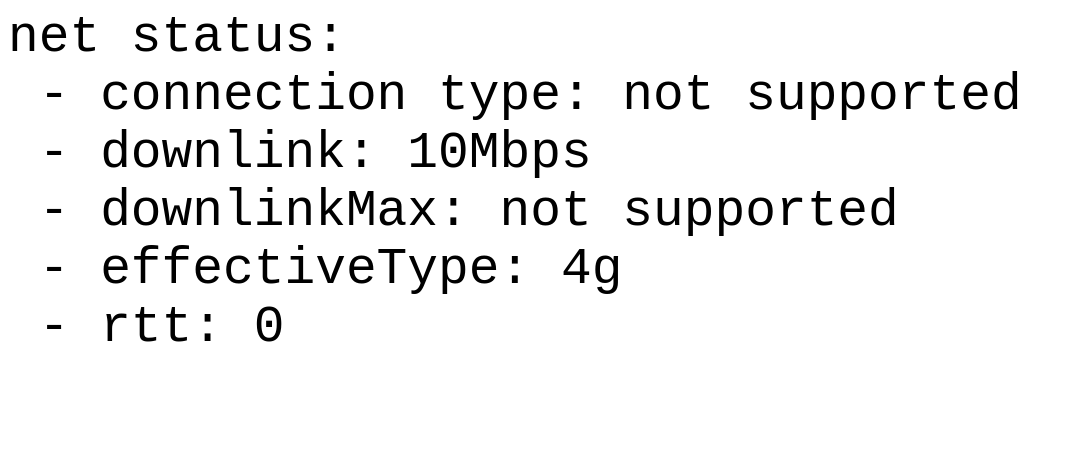
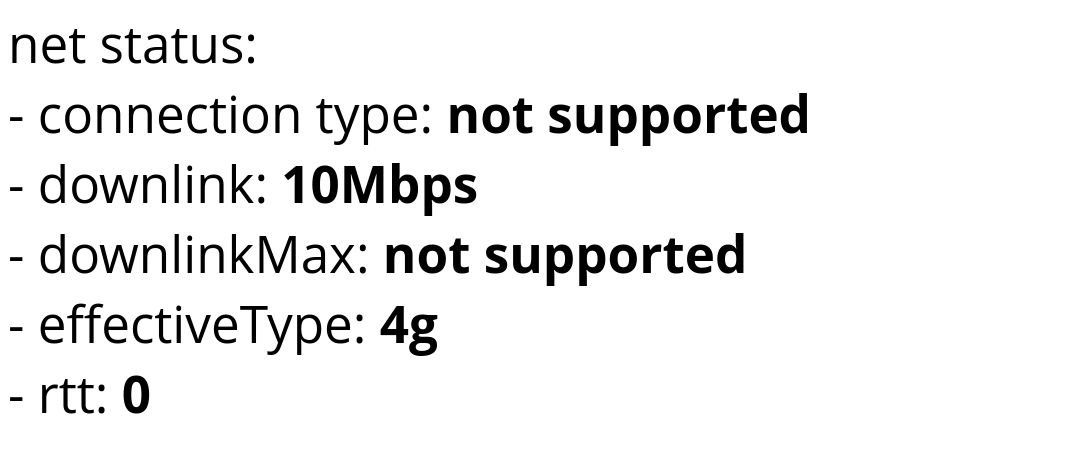
Before and after one commit to piecioshka/net, a website: page index.html in a window 1280 px wide. Shown: the whole page, without its empty margins (0-1071 px from the left). Drawn offline with Linux system fonts and the light colour scheme.

Commit message:
Bold values & add screenshot

```diff
--- a/index.css
+++ b/index.css
@@ -1,8 +1,8 @@
 body {
-    font-family: 'Open Sans', sans-serif;
     font-size: 4vw;
 }
 
-pre {
+.board {
     margin: 0;
+    font-family: 'Open Sans', sans-serif;
 }
--- a/index.html
+++ b/index.html
@@ -7,7 +7,7 @@
     <link rel="stylesheet" href="index.css"/>
 </head>
 <body>
-    <pre></pre>
+    <div class="board"></div>
     <script src="index.js"></script>
 </body>
 </html>
--- a/index.js
+++ b/index.js
@@ -8,7 +8,7 @@
     }
 
     function display(text) {
-        $board.innerHTML += `${text}\n`;
+        $board.innerHTML += `${text}<br/>`;
     }
 
     function buildStatus() {
@@ -50,15 +50,15 @@
 
         clear();
         display('net status:');
-        display(` - connection type: ${connectionType}`);
-        display(` - downlink: ${downlink}`);
-        display(` - downlinkMax: ${downlinkMax}`);
-        display(` - effectiveType: ${effectiveType}`);
-        display(` - rtt: ${rtt}`);
+        display(` - connection type: <strong>${connectionType}</strong>`);
+        display(` - downlink: <strong>${downlink}</strong>`);
+        display(` - downlinkMax: <strong>${downlinkMax}</strong>`);
+        display(` - effectiveType: <strong>${effectiveType}</strong>`);
+        display(` - rtt: <strong>${rtt}</strong>`);
     }
 
     function setup() {
-        $board = document.querySelector('pre');
+        $board = document.querySelector('.board');
         logConnectionType();
         window.navigator.connection.addEventListener('change', logConnectionType);
     }
--- a/package.json
+++ b/package.json
@@ -16,9 +16,9 @@
     "devDependencies": {},
     "repository": {
         "type": "git",
-        "url": ""
+        "url": "https://github.com/hrubieszowjs/net"
     },
     "bugs": {
-        "url": ""
+        "url": "https://github.com/hrubieszowjs/net/issues"
     }
 }
```
Also changed, not shown: README.md, screenshot.png (added), 1 other file.
